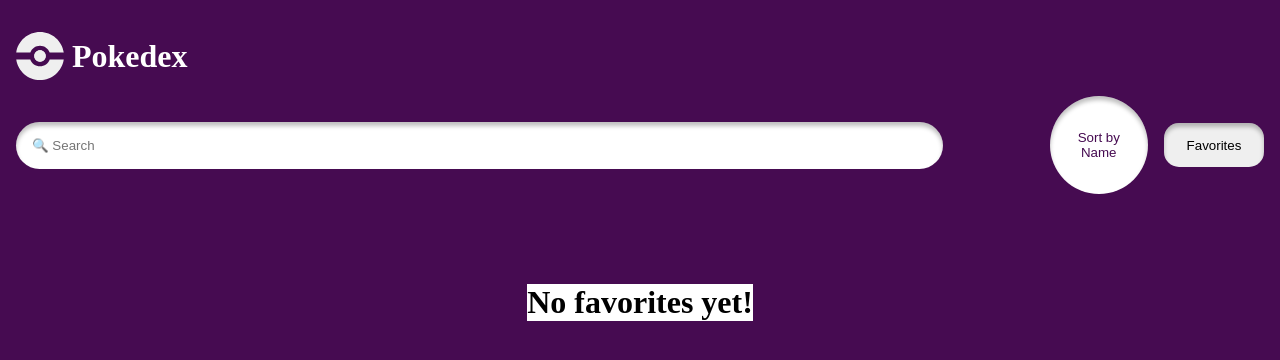
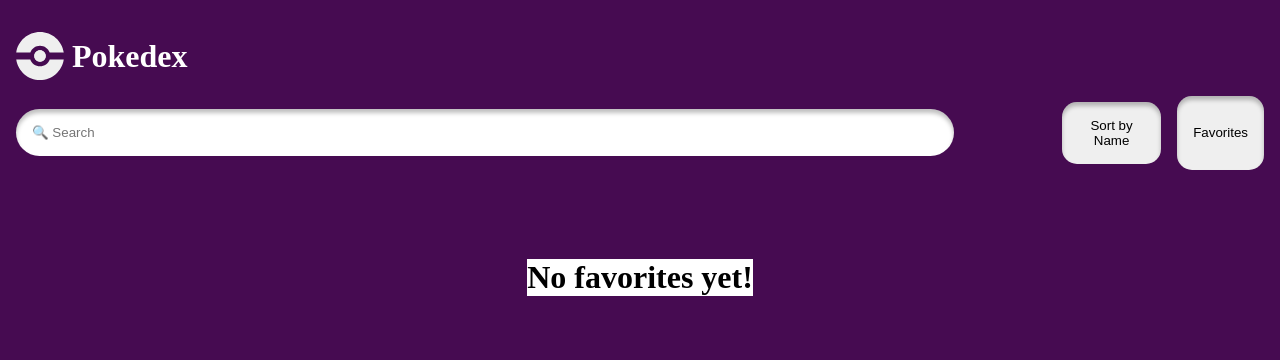
Before and after one commit to sam-sepiol1/Pokedex_Group_Project, a React (Vite) app: page /liked in a window 1280 px wide. Shown: the top 360 px of the page. Built offline with nearby package versions, Linux system fonts and the light colour scheme.

Commit message:
add sort in liked page

```diff
--- a/src/App.jsx
+++ b/src/App.jsx
@@ -23,7 +23,7 @@ function App() {
 				element: <Header search={search} handleInputChange={handleInputChange} handleSortChange={handleSortChange} sortType={sortType} />,
 				children: [
 					{ path: '/', element: <Card filter={search} sortType={sortType} /> },
-					{ path: '/liked', element: <Liked /> },
+					{ path: '/liked', element: <Liked filter={search} sortType={sortType} handleSortChange={handleSortChange}  /> },
 					{ path: '*', element: <h1>404 Page Not Found</h1> },
 				],
 			},
--- a/src/Components/Button/Sort_Button.jsx
+++ b/src/Components/Button/Sort_Button.jsx
@@ -9,7 +9,7 @@ const Sort_Button = ({ sortType, handleSortChange }) => {
     };
 
     return (
-        <button className="button1" onClick={handleSort}>
+        <button className="button" onClick={handleSort}>
             Sort by {sortType === 'id' ? 'Name' : 'ID'}
         </button>
     );
--- a/src/Components/Input/_input.scss
+++ b/src/Components/Input/_input.scss
@@ -20,18 +20,6 @@
     box-shadow: $InnerShadow;
 }
 
-.button1 {
-    border: none;
-    aspect-ratio: 1;
-    border-radius: 50%;
-    background-color: $White;
-    color: $Primary;
-    padding: 0 1rem;
-    display: grid;
-    place-items: center;
-    cursor: pointer;
-    box-shadow: $InnerShadow;
-}
 .heart-image{
     height: 15px;
     width: auto;
@@ -39,8 +27,8 @@
 
 .button{
     border-radius: 15px;
-    min-width: 100px;
     box-shadow: $InnerShadow;
     cursor: pointer;
     border: none;
+    padding: 1rem;
 }
--- a/src/Components/Liked/Liked.jsx
+++ b/src/Components/Liked/Liked.jsx
@@ -2,7 +2,7 @@ import { useEffect, useState } from "react";
 import "../Card/_card.scss";
 import Card from "../Card/Card";
 
-export default function Liked() {
+export default function Liked({ sortType = "id", handleSortChange }) {
   const [likedPokemons, setLikedPokemons] = useState([]);
 
   useEffect(() => {
@@ -25,7 +25,7 @@ export default function Liked() {
   return (
     <div className="liked-container">
       {likedPokemons.length > 0 ? (
-        <Card filter={likedPokemons} />
+        <Card filter={likedPokemons} sortType={sortType}  />
       ) : (
         <h1>No favorites yet!</h1>
       )}
```
